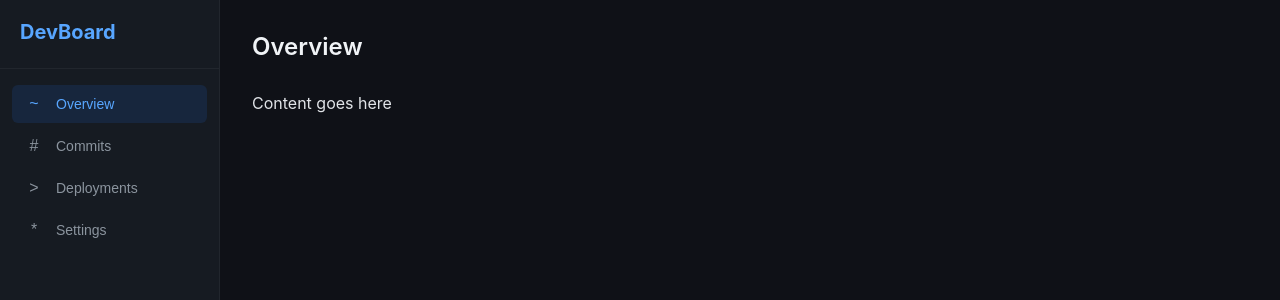
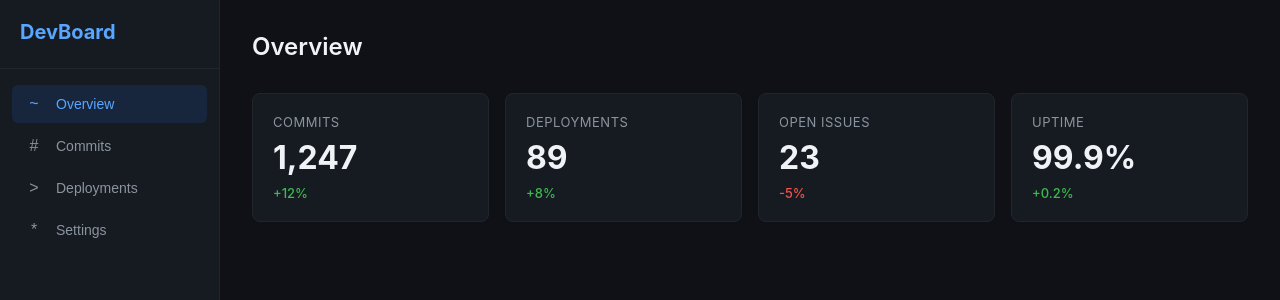
Before and after one commit to zspirit/devboard, a React (Vite) app: page / in a window 1280 px wide. Shown: the top 300 px of the page. Built offline with nearby package versions, Linux system fonts and the light colour scheme.

Commit message:
add mock data and overview page

```diff
--- a/src/App.jsx
+++ b/src/App.jsx
@@ -1,9 +1,19 @@
 import { useState } from 'react'
 import Sidebar from './components/Sidebar'
+import Overview from './pages/Overview'
 import './App.css'
 
 function App() {
   const [activePage, setActivePage] = useState('Overview')
+
+  const renderPage = () => {
+    switch (activePage) {
+      case 'Overview':
+        return <Overview />
+      default:
+        return <p style={{ color: '#8b949e' }}>Coming soon...</p>
+    }
+  }
 
   return (
     <div className="app">
@@ -13,7 +23,7 @@ function App() {
           <h1>{activePage}</h1>
         </header>
         <div className="page-body">
-          <p>Content goes here</p>
+          {renderPage()}
         </div>
       </main>
     </div>
--- /dev/null
+++ b/src/data/mockData.js
@@ -0,0 +1,34 @@
+export const stats = [
+  { label: 'Commits', value: '1,247', change: 12, positive: true },
+  { label: 'Deployments', value: '89', change: 8, positive: true },
+  { label: 'Open Issues', value: '23', change: -5, positive: false },
+  { label: 'Uptime', value: '99.9%', change: 0.2, positive: true },
+]
+
+export const commitActivity = [
+  { day: 'Mon', commits: 12 },
+  { day: 'Tue', commits: 19 },
+  { day: 'Wed', commits: 8 },
+  { day: 'Thu', commits: 25 },
+  { day: 'Fri', commits: 17 },
+  { day: 'Sat', commits: 5 },
+  { day: 'Sun', commits: 3 },
+]
+
+export const deployments = [
+  { month: 'Aug', success: 14, failed: 2 },
+  { month: 'Sep', success: 18, failed: 1 },
+  { month: 'Oct', success: 22, failed: 3 },
+  { month: 'Nov', success: 16, failed: 0 },
+  { month: 'Dec', success: 20, failed: 1 },
+  { month: 'Jan', success: 24, failed: 2 },
+]
+
+export const recentActivity = [
+  { id: 1, type: 'commit', message: 'fix: resolve auth token refresh issue', repo: 'api-gateway', time: '2h ago' },
+  { id: 2, type: 'deploy', message: 'Deployed v2.4.1 to production', repo: 'web-app', time: '4h ago' },
+  { id: 3, type: 'pr', message: 'feat: add user preferences endpoint', repo: 'api-gateway', time: '6h ago' },
+  { id: 4, type: 'issue', message: 'Bug: dashboard not loading on Safari', repo: 'web-app', time: '8h ago' },
+  { id: 5, type: 'commit', message: 'refactor: extract validation helpers', repo: 'shared-utils', time: '12h ago' },
+  { id: 6, type: 'deploy', message: 'Deployed v1.8.0 to staging', repo: 'api-gateway', time: '1d ago' },
+]
--- /dev/null
+++ b/src/pages/Overview.css
@@ -0,0 +1,11 @@
+.overview {
+  display: flex;
+  flex-direction: column;
+  gap: 24px;
+}
+
+.stats-grid {
+  display: grid;
+  grid-template-columns: repeat(auto-fit, minmax(200px, 1fr));
+  gap: 16px;
+}
--- /dev/null
+++ b/src/pages/Overview.jsx
@@ -0,0 +1,17 @@
+import StatCard from '../components/StatCard'
+import { stats } from '../data/mockData'
+import './Overview.css'
+
+function Overview() {
+  return (
+    <div className="overview">
+      <div className="stats-grid">
+        {stats.map((stat) => (
+          <StatCard key={stat.label} {...stat} />
+        ))}
+      </div>
+    </div>
+  )
+}
+
+export default Overview
```
